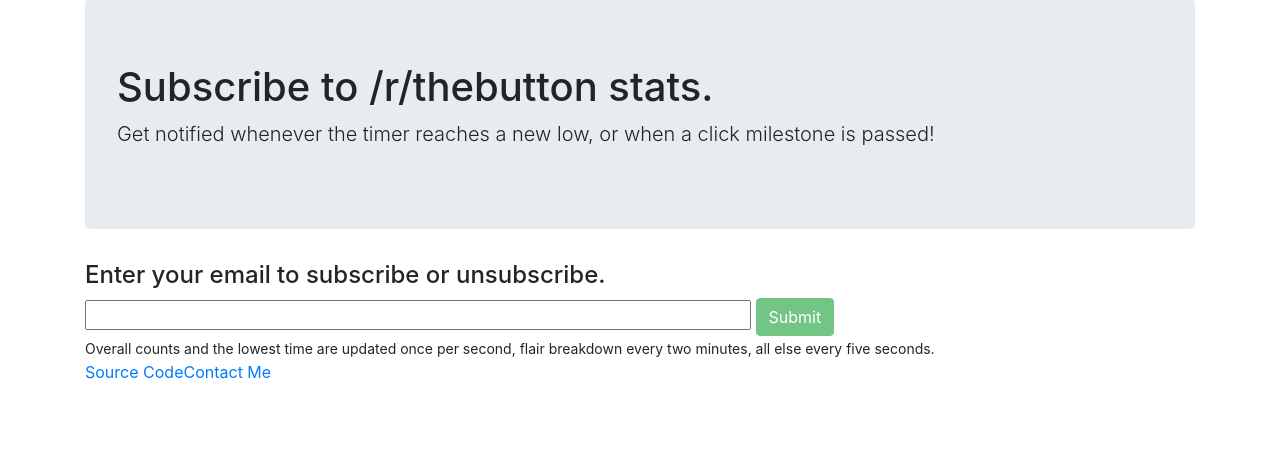
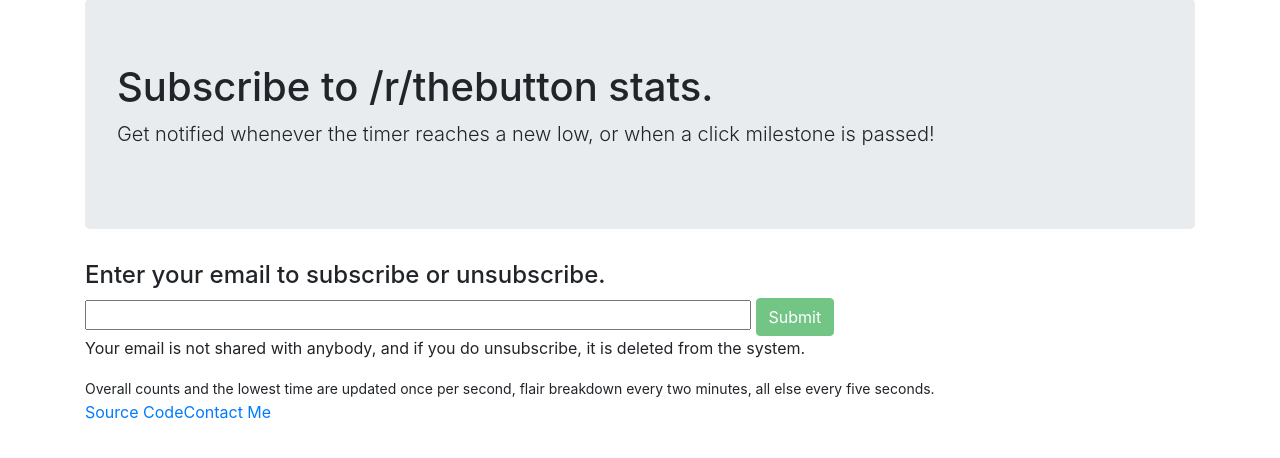
Before and after one commit to Chr12t0pher/r-slash-thebutton, a Flask app: page /notify in a window 1280 px wide. Shown: the part 57-515 px from the top of the page. Run offline with Flask 2, Linux system fonts and the light colour scheme; parts of the project's set-up code (start-up, migrations or seed data) failed here and were passed over; some libraries are stand-ins or nearby versions.

Commit message:
Just letting people know I dont store/sell/whatever emails.

```diff
--- a/templates/notify.html
+++ b/templates/notify.html
@@ -19,6 +19,7 @@
     <h4>Enter your email to subscribe or unsubscribe.</h4>
     <input type="email" id="emailfield" style="width: 60%">
     <a href="javascript:void(0)" class="btn btn-success disabled" id="submitbutton">Submit</a>
+    <p>Your email is not shared with anybody, and if you do unsubscribe, it is deleted from the system.</p>
 {% endblock %}
 
 {% block ad %}{% endblock %}
```
